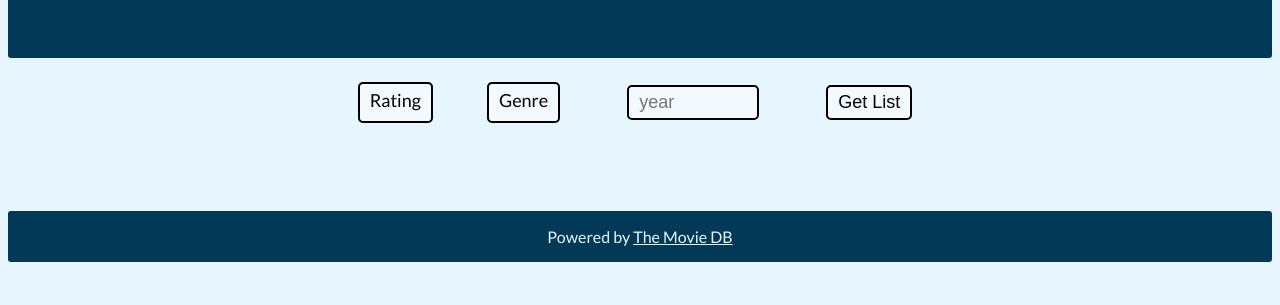
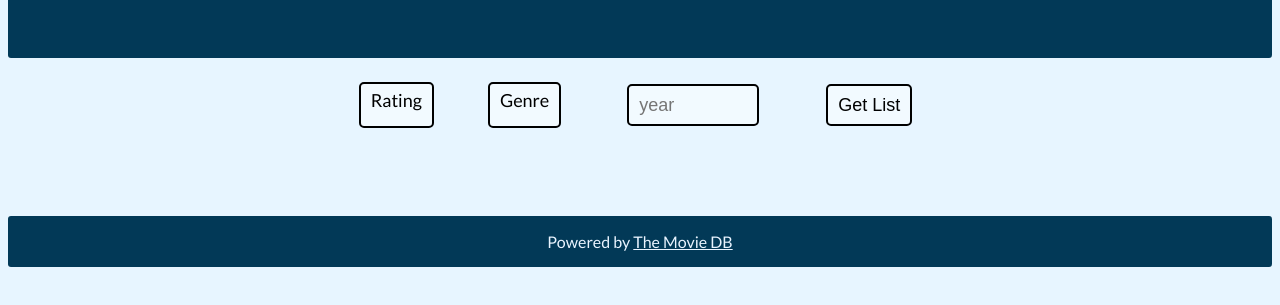
Before and after one commit to kristiroby/movie-app, a plain HTML site: page index.html in a window 1280 px wide. Shown: the part 139-444 px from the top of the page. Drawn offline with nearby package versions, Linux system fonts and the light colour scheme.

Commit message:
more styling

```diff
--- a/style.css
+++ b/style.css
@@ -18,6 +18,13 @@ h3 {
     padding: 1.5em;
     border-radius: 3px;
 }
+h4 {
+    background-color: #023957;
+    color: #e9f4ff;
+    padding: 8px 0;
+    width: 100%;
+    border-radius: 5px;
+}
 form {
     font-family: 'Lato', sans-serif;
     line-height: 3em;
@@ -32,7 +39,7 @@ form {
 }
 #year {
     width: 5em;
-    line-height: 18px;
+    line-height: 28px;
     background-color: #f2faff;
     display: absolute;
     border: 2px solid black;
@@ -55,13 +62,13 @@ form {
 #genre_head {
     border: 2px solid black;
     background-color: #f2faff;
-    padding: 5px 10px;
+    padding: 5px 10px 0 10px;
     border-radius: 5px;
 }
 #rating_head {
     border: 2px solid black;
     background-color: #f2faff;
-    padding: 5px 10px;
+    padding: 5px 10px 0 10px;
     border-radius: 5px;
 }
 .genre_category {
@@ -80,7 +87,7 @@ form {
 }
 li {
     list-style-type: none;
-    padding: 3px;
+    padding: 2px;
 }
 .movies {
     list-style-type: none;
@@ -90,7 +97,7 @@ li {
     cursor: pointer;
     font-size: 14px;
     border-radius: 5px;
-    padding: 5px 10px;
+    padding: 8px 10px;
     background-color: #f2faff;
 }
 .title {
```
